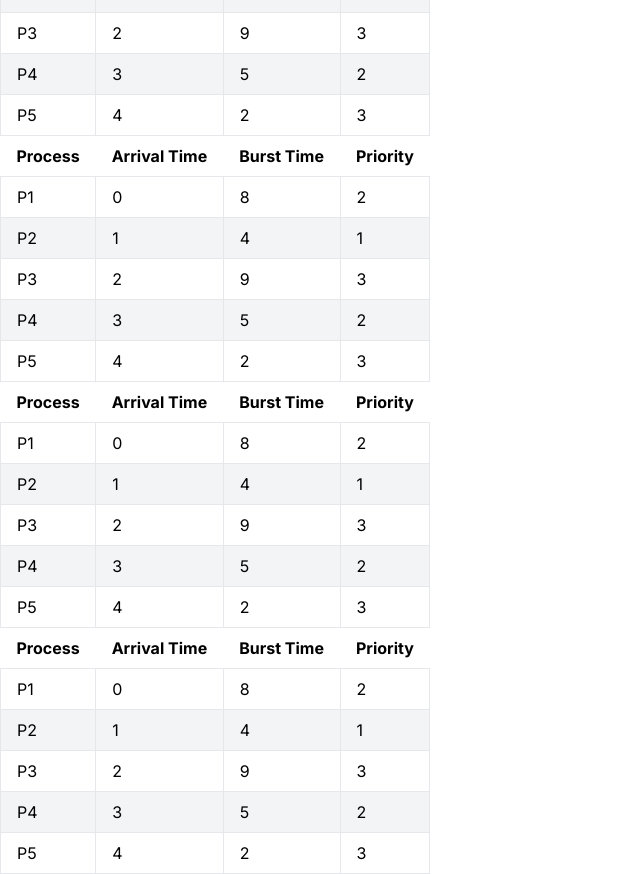
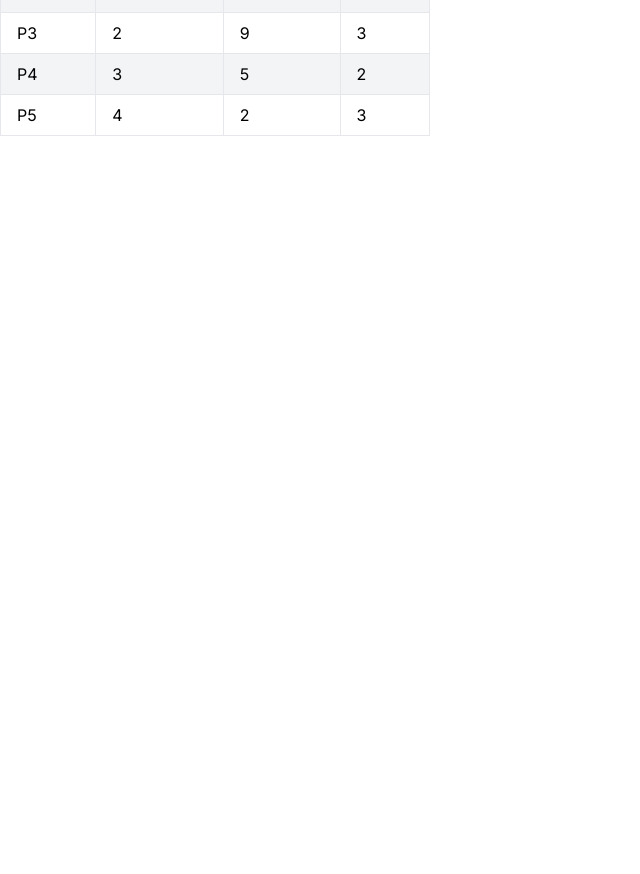
Before and after one commit to Noebody/multilevel_queue, a Next.js app in the folder cpu/: page / in a window 1280 px wide. Shown: the part 380-1254 px from the top of the page, without its empty margins (0-640 px from the left). After the commit the page ends 800 px from the top, so only its background shows below. Built offline with nearby package versions, Linux system fonts and the light colour scheme.

Commit message:
Optimized code

```diff
--- a/cpu/src/app/page.js
+++ b/cpu/src/app/page.js
@@ -1,7 +1,6 @@
 "use client";
 
-import Image from "next/image";
-import { useState, useEffect, useMemo } from "react";
+import { useState, useEffect } from "react";
 
 export default function Home() {
   const [queue, setQueue] = useState([]);
@@ -15,11 +14,7 @@ export default function Home() {
     };
   }
 
-  const sortedQueue = useMemo(() => {
-    return queue.sort((a, b) => a.priority - b.priority);
-  }, [queue]);
-
-  console.log(sortedQueue);
+  console.log(queue);
 
   // Function to execute a process for one time unit
   function executeProcess(process) {
@@ -27,38 +22,54 @@ export default function Home() {
     console.log(`Executing process ${process.pid}`);
 
     // Decrement the CPU time
-    process.cpuTime--;
+    setQueue((prev) => {
+      return prev.map((item) => {
+        if (item.pid == process.pid) {
+          return {
+            ...item,
+            cpuTime: item.cpuTime - 1,
+          };
+        }
+        return item;
+      });
+    });
 
     // If CPU time is zero, remove the process from the queue
     if (process.cpuTime == 0) {
       console.log(`Process ${process.pid} completed`);
-      queue.shift();
     }
   }
 
   function processQueue() {
     // If queue is empty, return
-    if (queue.length == 0) {
-      console.log("No more processes to execute");
-      return;
-    }
+    // if (queue.length == 0) {
+    //   console.log("No more processes to execute");
+    //   return;
+    // }
 
     // Execute the process at the front of the process
-    executeProcess(process[0]);
+    queue.forEach((process) => {
+      executeProcess(process);
+    });
 
     // Execute the next process in the process
-    processQueue();
   }
 
   useEffect(() => {
-    setQueue([
-      createProcess(1, 0, 3, 0),
-      createProcess(2, 1, 6, 3),
-      createProcess(3, 2, 4, 4),
-      createProcess(4, 0, 5, 5),
-      createProcess(5, 1, 2, 7),
-    ]);
+    setQueue(
+      [
+        createProcess(1, 0, 3, 0),
+        createProcess(2, 1, 6, 3),
+        createProcess(3, 2, 4, 4),
+        createProcess(4, 0, 5, 5),
+        createProcess(5, 1, 2, 7),
+      ].sort((a, b) => a.priority - b.priority)
+    );
   }, []);
+
+  useEffect(() => {
+    processQueue();
+  }, [queue.length]);
 
   return (
     <main className="">
@@ -149,137 +160,8 @@ export default function Home() {
             </tr>
           </tbody>
         </table>
-
-        <table class="table-auto">
-          <thead>
-            <tr>
-              <th class="px-4 py-2">Process</th>
-              <th class="px-4 py-2">Arrival Time</th>
-              <th class="px-4 py-2">Burst Time</th>
-              <th class="px-4 py-2">Priority</th>
-            </tr>
-          </thead>
-          <tbody>
-            <tr>
-              <td class="border px-4 py-2">P1</td>
-              <td class="border px-4 py-2">0</td>
-              <td class="border px-4 py-2">8</td>
-              <td class="border px-4 py-2">2</td>
-            </tr>
-            <tr class="bg-gray-100">
-              <td class="border px-4 py-2">P2</td>
-              <td class="border px-4 py-2">1</td>
-              <td class="border px-4 py-2">4</td>
-              <td class="border px-4 py-2">1</td>
-            </tr>
-            <tr>
-              <td class="border px-4 py-2">P3</td>
-              <td class="border px-4 py-2">2</td>
-              <td class="border px-4 py-2">9</td>
-              <td class="border px-4 py-2">3</td>
-            </tr>
-            <tr class="bg-gray-100">
-              <td class="border px-4 py-2">P4</td>
-              <td class="border px-4 py-2">3</td>
-              <td class="border px-4 py-2">5</td>
-              <td class="border px-4 py-2">2</td>
-            </tr>
-            <tr>
-              <td class="border px-4 py-2">P5</td>
-              <td class="border px-4 py-2">4</td>
-              <td class="border px-4 py-2">2</td>
-              <td class="border px-4 py-2">3</td>
-            </tr>
-          </tbody>
-        </table>
-
-        <table class="table-auto">
-          <thead>
-            <tr>
-              <th class="px-4 py-2">Process</th>
-              <th class="px-4 py-2">Arrival Time</th>
-              <th class="px-4 py-2">Burst Time</th>
-              <th class="px-4 py-2">Priority</th>
-            </tr>
-          </thead>
-          <tbody>
-            <tr>
-              <td class="border px-4 py-2">P1</td>
-              <td class="border px-4 py-2">0</td>
-              <td class="border px-4 py-2">8</td>
-              <td class="border px-4 py-2">2</td>
-            </tr>
-            <tr class="bg-gray-100">
-              <td class="border px-4 py-2">P2</td>
-              <td class="border px-4 py-2">1</td>
-              <td class="border px-4 py-2">4</td>
-              <td class="border px-4 py-2">1</td>
-            </tr>
-            <tr>
-              <td class="border px-4 py-2">P3</td>
-              <td class="border px-4 py-2">2</td>
-              <td class="border px-4 py-2">9</td>
-              <td class="border px-4 py-2">3</td>
-            </tr>
-            <tr class="bg-gray-100">
-              <td class="border px-4 py-2">P4</td>
-              <td class="border px-4 py-2">3</td>
-              <td class="border px-4 py-2">5</td>
-              <td class="border px-4 py-2">2</td>
-            </tr>
-            <tr>
-              <td class="border px-4 py-2">P5</td>
-              <td class="border px-4 py-2">4</td>
-              <td class="border px-4 py-2">2</td>
-              <td class="border px-4 py-2">3</td>
-            </tr>
-          </tbody>
-        </table>
-
-        <table class="table-auto" id="table-4">
-          <thead>
-            <tr>
-              <th class="px-4 py-2">Process</th>
-              <th class="px-4 py-2">Arrival Time</th>
-              <th class="px-4 py-2">Burst Time</th>
-              <th class="px-4 py-2">Priority</th>
-            </tr>
-          </thead>
-          <tbody>
-            <tr>
-              <td class="border px-4 py-2">P1</td>
-              <td class="border px-4 py-2">0</td>
-              <td class="border px-4 py-2">8</td>
-              <td class="border px-4 py-2">2</td>
-            </tr>
-            <tr class="bg-gray-100">
-              <td class="border px-4 py-2">P2</td>
-              <td class="border px-4 py-2">1</td>
-              <td class="border px-4 py-2">4</td>
-              <td class="border px-4 py-2">1</td>
-            </tr>
-            <tr>
-              <td class="border px-4 py-2">P3</td>
-              <td class="border px-4 py-2">2</td>
-              <td class="border px-4 py-2">9</td>
-              <td class="border px-4 py-2">3</td>
-            </tr>
-            <tr class="bg-gray-100">
-              <td class="border px-4 py-2">P4</td>
-              <td class="border px-4 py-2">3</td>
-              <td class="border px-4 py-2">5</td>
-              <td class="border px-4 py-2">2</td>
-            </tr>
-            <tr>
-              <td class="border px-4 py-2">P5</td>
-              <td class="border px-4 py-2">4</td>
-              <td class="border px-4 py-2">2</td>
-              <td class="border px-4 py-2">3</td>
-            </tr>
-          </tbody>
-        </table>
       </div>
-      <div></div>
+      <div>{}</div>
     </main>
   );
 }
```
